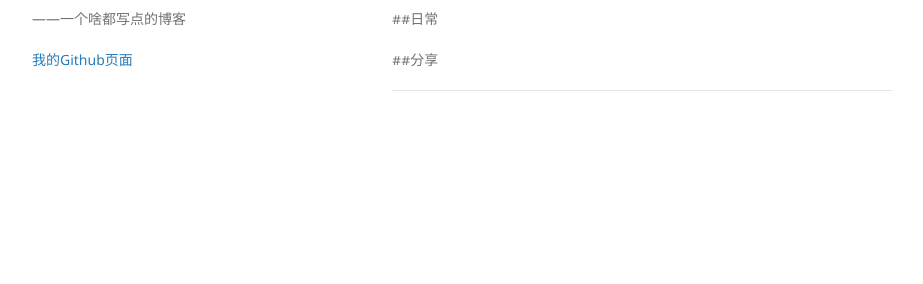
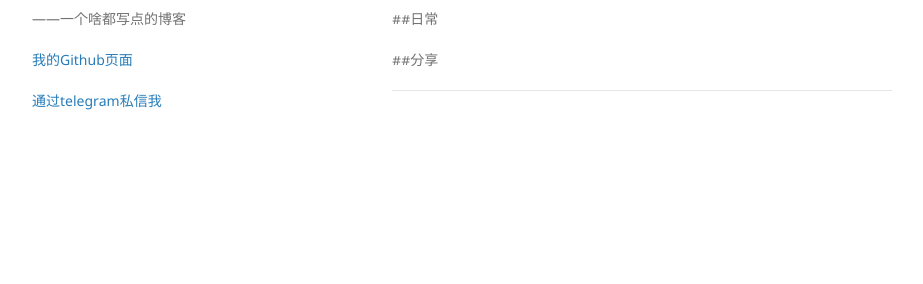
Before and after one commit to growster/growster.github.io, a Jekyll site: the page built from index.md, in a window 1280 px wide. Shown: the part 299-583 px from the top of the page, without its empty margins (178-1101 px from the left). Built offline with Jekyll 4.4.1, drawn with Linux system fonts in a browser that asks for light colours; our own code applies the rules of GitHub Pages for plain Markdown files; comment, search, counter and statistics services are not loaded.

Commit message:
Update default.html

```diff
--- a/_layouts/default.html
+++ b/_layouts/default.html
@@ -30,6 +30,8 @@
         {% if site.github.is_user_page %}
         <p class="view"><a href="{{ site.github.owner_url }}">我的Github页面</a></p>
         {% endif %}
+		<p class="view"><a href="{{ https://t.me/Foreverneil }}">通过telegram私信我</a></p>
+
 
       </header>
       <section>
```
